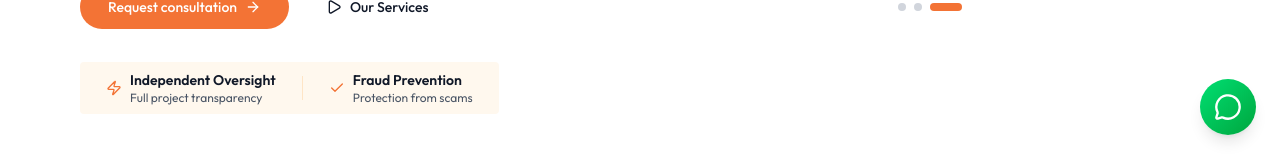
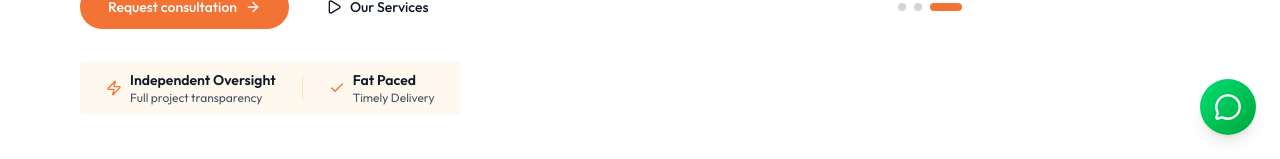
Before and after one commit to myboltm/willtech, a Next.js app: page / in a window 1280 px wide. Shown: the part 641-800 px from the top of the page. Built offline with nearby package versions, Linux system fonts and the light colour scheme.

Commit message:
Update Hero.tsx

```diff
--- a/components/Hero.tsx
+++ b/components/Hero.tsx
@@ -128,9 +128,9 @@ export default function Hero() {
                                 <div className="flex items-center gap-2 p-2 px-3 sm:px-6.5 hover:bg-orange-200/40 transition-colors">
                                     <CheckIcon className="size-4" style={{ color: '#F37335' }} />
                                     <div>
-                                        <div className="text-gray-900 font-semibold">Fraud Prevention</div>
+                                        <div className="text-gray-900 font-semibold">Fat Paced</div>
                                         <div className="text-xs text-gray-600">
-                                            Protection from scams
+                                            Timely Delivery
                                         </div>
                                     </div>
                                 </div>
```
